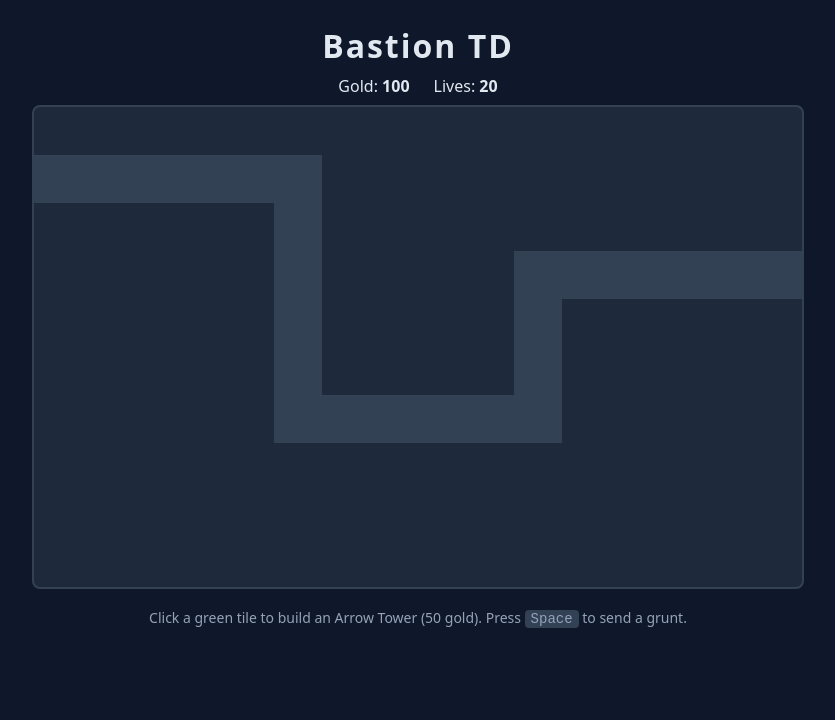
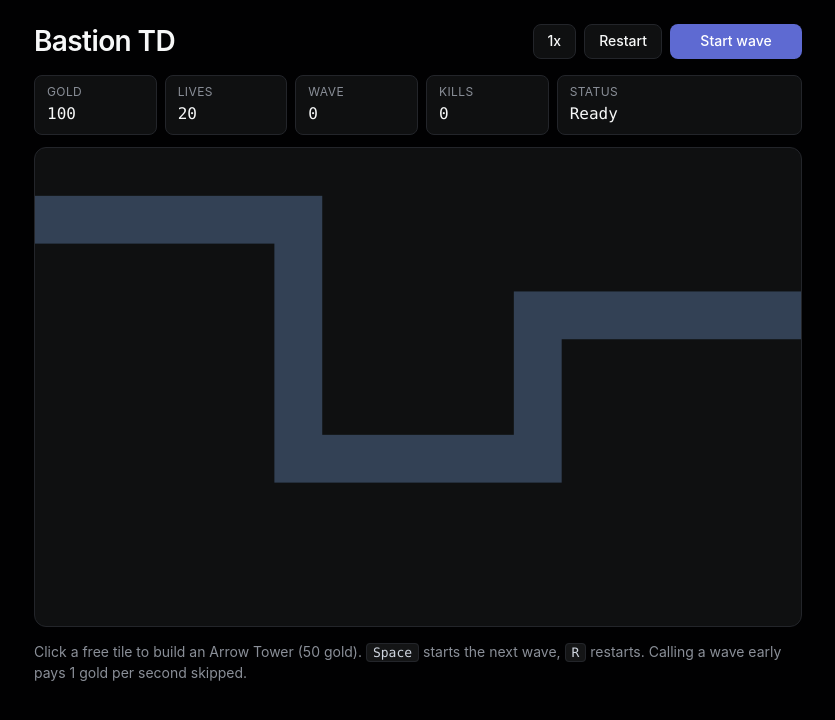
Before and after one commit to Dans-Vsa/bastion-td, a website with bundled scripts: page index.html in a window 1280 px wide. Shown: the whole page, without its empty margins (222-1057 px from the left). Built offline with nearby package versions, Linux system fonts and the light colour scheme.

Commit message:
feat: add HUD tiles and wave, speed and restart controls

```diff
--- a/index.html
+++ b/index.html
@@ -8,10 +8,23 @@
 </head>
 <body>
   <main>
-    <h1>Bastion TD</h1>
-    <div id="hud"><span>Gold: <b id="gold">0</b></span><span>Lives: <b id="lives">0</b></span></div>
+    <header>
+      <h1>Bastion TD</h1>
+      <div class="actions">
+        <button id="speed" class="btn btn-secondary" type="button" aria-label="Toggle game speed">1x</button>
+        <button id="restart" class="btn btn-secondary" type="button">Restart</button>
+        <button id="start" class="btn btn-primary" type="button">Start wave</button>
+      </div>
+    </header>
+    <section id="hud" aria-label="Game status">
+      <div class="stat"><span class="label">Gold</span><b id="gold">0</b></div>
+      <div class="stat"><span class="label">Lives</span><b id="lives">0</b></div>
+      <div class="stat"><span class="label">Wave</span><b id="wave">0</b></div>
+      <div class="stat"><span class="label">Kills</span><b id="kills">0</b></div>
+      <div class="stat wide"><span class="label">Status</span><b id="status" aria-live="polite">Ready</b></div>
+    </section>
     <canvas id="game" width="768" height="480"></canvas>
-    <p class="hint">Click a green tile to build an Arrow Tower (50 gold). Press <kbd>Space</kbd> to send a grunt.</p>
+    <p class="hint">Click a free tile to build an Arrow Tower (50 gold). <kbd>Space</kbd> starts the next wave, <kbd>R</kbd> restarts. Calling a wave early pays 1 gold per second skipped.</p>
   </main>
   <script type="module" src="src/main.js"></script>
 </body>
--- a/style.css
+++ b/style.css
@@ -1,8 +1,45 @@
-:root { color-scheme: dark; }
-body { margin: 0; background: #0f172a; color: #e2e8f0; font-family: system-ui, sans-serif; }
-main { max-width: 800px; margin: 0 auto; padding: 16px; text-align: center; }
-h1 { margin: 8px 0; letter-spacing: 2px; }
-#hud { display: flex; gap: 24px; justify-content: center; margin-bottom: 8px; }
-canvas { max-width: 100%; height: auto; background: #1e293b; border: 2px solid #334155; border-radius: 8px; cursor: crosshair; }
-.hint { color: #94a3b8; font-size: 14px; }
-kbd { background: #334155; padding: 1px 6px; border-radius: 4px; }
+:root {
+  color-scheme: dark;
+  --canvas: #010102;
+  --surface-1: #0f1011;
+  --surface-2: #141516;
+  --hairline: #23252a;
+  --hairline-strong: #34343a;
+  --ink: #f7f8f8;
+  --ink-muted: #d0d6e0;
+  --ink-subtle: #8a8f98;
+  --primary: #5e6ad2;
+  --primary-hover: #828fff;
+  --font: Inter, 'SF Pro Text', system-ui, -apple-system, 'Segoe UI', sans-serif;
+  --mono: 'SF Mono', ui-monospace, Menlo, Consolas, monospace;
+}
+
+* { box-sizing: border-box; }
+body { margin: 0; background: var(--canvas); color: var(--ink); font: 400 16px/1.5 var(--font); }
+main { max-width: 800px; margin: 0 auto; padding: 24px 16px; }
+
+header { display: flex; align-items: center; justify-content: space-between; gap: 16px; flex-wrap: wrap; margin-bottom: 16px; }
+h1 { margin: 0; font-size: 28px; font-weight: 600; line-height: 1.2; letter-spacing: -0.6px; }
+.actions { display: flex; gap: 8px; }
+
+.btn { font: 500 14px/1.2 var(--font); padding: 8px 14px; border-radius: 8px; border: 1px solid transparent; cursor: pointer; }
+.btn:focus-visible { outline: 2px solid var(--primary-hover); outline-offset: 2px; }
+.btn:disabled { opacity: 0.45; cursor: not-allowed; }
+.btn-primary { background: var(--primary); color: #fff; min-width: 132px; }
+.btn-primary:hover:not(:disabled) { background: var(--primary-hover); }
+.btn-secondary { background: var(--surface-1); color: var(--ink); border-color: var(--hairline); }
+.btn-secondary:hover { border-color: var(--hairline-strong); background: var(--surface-2); }
+
+#hud { display: grid; grid-template-columns: repeat(4, 1fr) 2fr; gap: 8px; margin-bottom: 12px; }
+.stat { background: var(--surface-1); border: 1px solid var(--hairline); border-radius: 8px; padding: 8px 12px; min-width: 0; }
+.stat .label { display: block; color: var(--ink-subtle); font-size: 12px; line-height: 1.4; letter-spacing: 0.4px; text-transform: uppercase; }
+.stat b { font: 500 16px/1.5 var(--mono); font-variant-numeric: tabular-nums; white-space: nowrap; }
+
+canvas { display: block; width: 100%; height: auto; background: var(--surface-1); border: 1px solid var(--hairline); border-radius: 12px; cursor: crosshair; }
+.hint { color: var(--ink-subtle); font-size: 14px; }
+kbd { font: 13px var(--mono); background: var(--surface-2); border: 1px solid var(--hairline); padding: 1px 6px; border-radius: 4px; color: var(--ink-muted); }
+
+@media (max-width: 560px) {
+  #hud { grid-template-columns: repeat(2, 1fr); }
+  .stat.wide { grid-column: 1 / -1; }
+}
```
